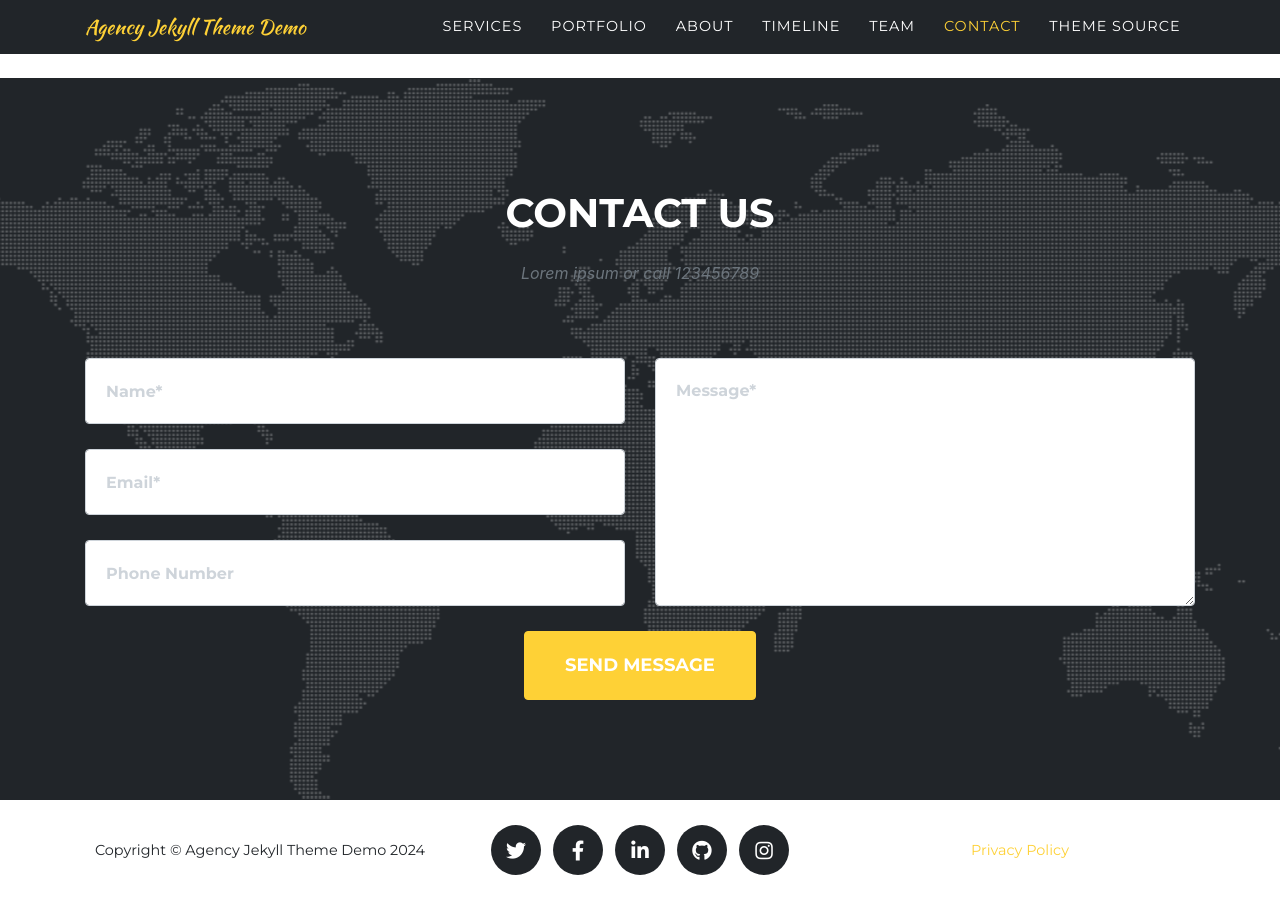
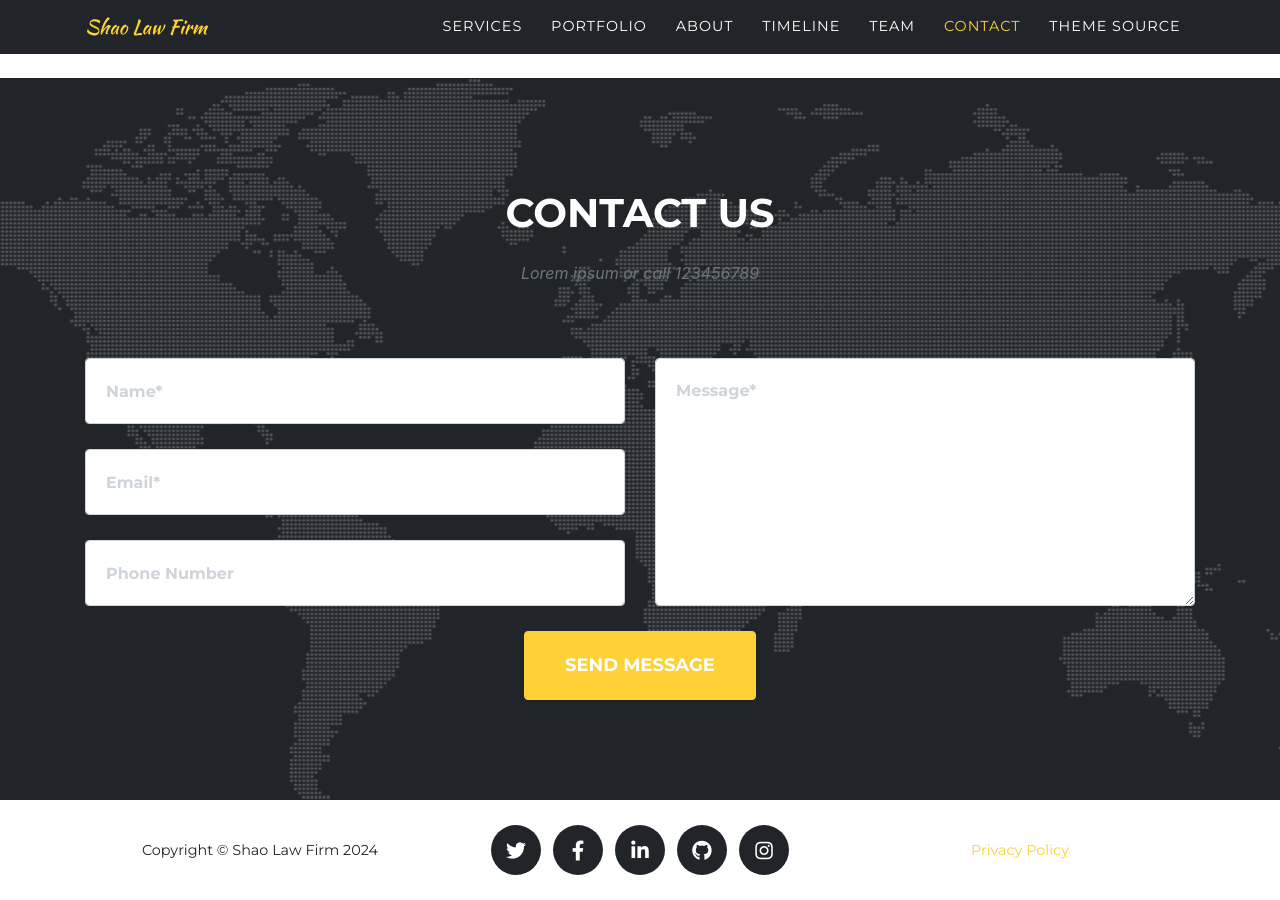
Before and after one commit to Research-Basecamp/shaolawfirm, a Jekyll site: the page built from index.md, in a window 1280 px wide and 900 px high, scrolled down 5690 px. Built offline with Jekyll 4.4.1, drawn with Linux system fonts in a browser that asks for light colours; some web fonts are replaced.

Commit message:
Minor changes

```diff
--- a/_config.yml
+++ b/_config.yml
@@ -12,12 +12,11 @@
 # in the templates via {{ site.myvariable }}.
 
 #theme: jekyll-agency
-remote_theme: raviriley/agency-jekyll-theme
 
 url    : "" # the base hostname & protocol for your site, e.g. http://example.com
-baseurl: "/agency-jekyll-theme-starter" # the subpath of your site, e.g. /blog
+baseurl: "" # the subpath of your site, e.g. /blog
 
-title      : Agency Jekyll Theme Demo
+title      : Shao Law Firm
 email      : your-email@example.com #this is also the email contact forms will go to
 description: "Agency Bootstrap theme converted to a Jekyll theme, plus new features: Google Analytics, Markdown support, custom pages, and more!"
 author     : Your Name
```
Also changed, not shown: _layouts/blog.html (added, +27 -0 lines), _posts/2024-07-20-new-blog.md (added, +7 -0 lines), blog.md (added, +16 -0 lines).
